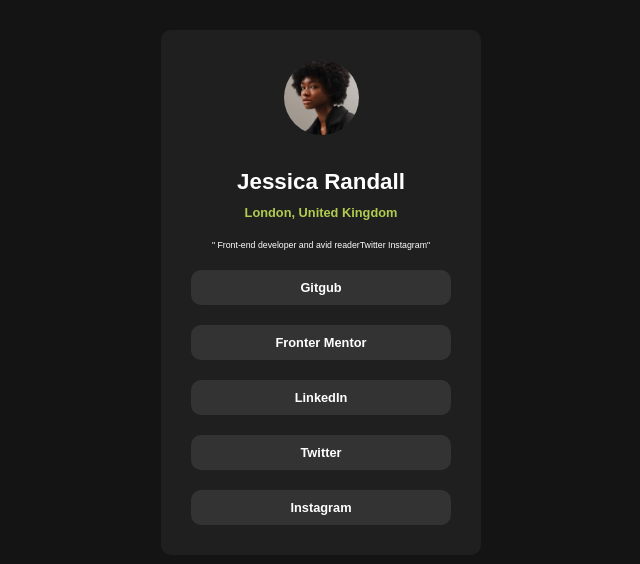
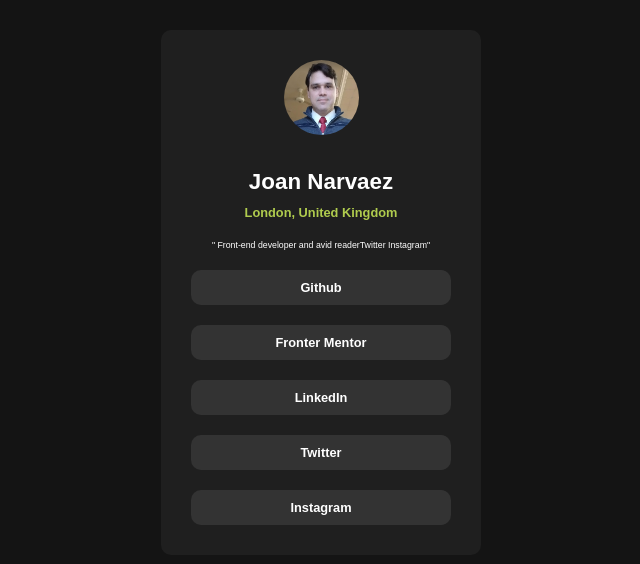
Before and after one commit to jimjoa29/Reto-Front-Mentor-Social-links, a plain HTML site: page index.html in a window 1280 px wide. Shown: the part 108-672 px from the top of the page, without its empty margins (319-959 px from the left). Drawn offline with Linux system fonts and the light colour scheme.

Commit message:
Personalizando foto y nombre

```diff
--- a/index.html
+++ b/index.html
@@ -20,13 +20,13 @@
 
 
   <section class="container">
-    <img class="container__img" src="./assets/images/avatar-jessica.png.jpeg"">
-    <h1 class=" container__titulo">Jessica Randall</h1>
+    <img class="container__img" src="./assets/images/foto-carnet.png"">
+    <h1 class=" container__titulo">Joan Narvaez</h1>
     <p class="container__ubicacion">London, United Kingdom</p>
     <p class="container__description">" Front-end developer and avid readerTwitter Instagram"</p>
 
     <div class="container__enlaces">
-      <a href="#">Gitgub</a>
+      <a href="#">Github</a>
       <a href="#">Fronter Mentor</a>
       <a href="#">LinkedIn</a>
       <a href="#">Twitter</a>
```
Also changed, not shown: assets/images/foto-carnet.png (added).
